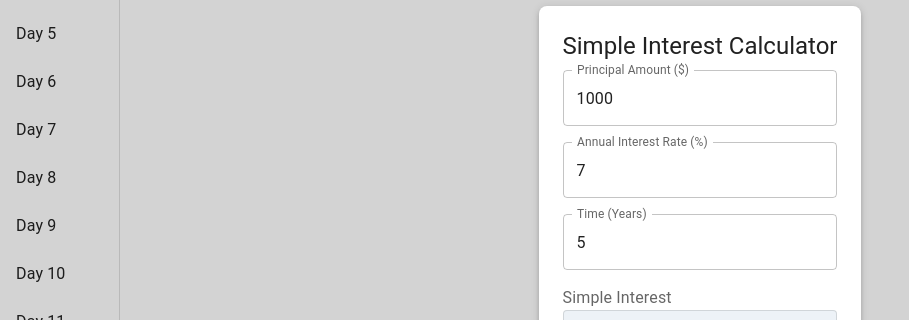
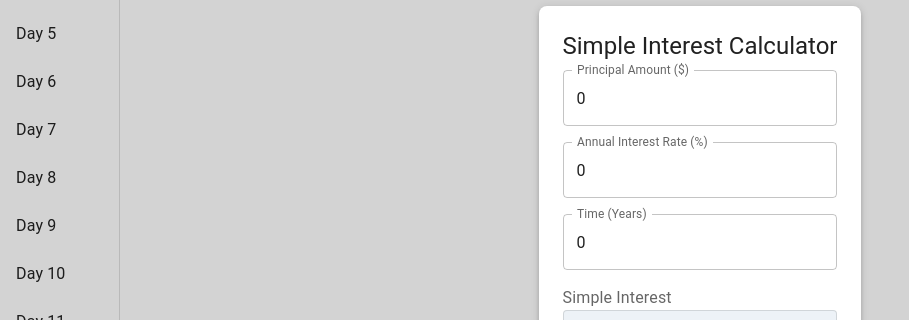
Before and after one commit to Cema2019/codedamn-challenge-30-days-of-react, a React (Vite) app: page /interest-calculator in a window 1280 px wide. Shown: the part 238-558 px from the top of the page, without its empty margins (0-909 px from the left). Built offline with nearby package versions, Linux system fonts and the light colour scheme.

Commit message:
Update default values

```diff
--- a/components/InterestCalculator.tsx
+++ b/components/InterestCalculator.tsx
@@ -2,9 +2,9 @@ import React, { useEffect, useState } from 'react';
 import { Box, TextField, Typography, Paper } from '@mui/material';
 
 const App: React.FC = () => {
-  const [principal, setPrincipal] = useState<number>(1000);
-  const [rate, setRate] = useState<number>(7);
-  const [time, setTime] = useState<number>(5);
+  const [principal, setPrincipal] = useState<number>(0);
+  const [rate, setRate] = useState<number>(0);
+  const [time, setTime] = useState<number>(0);
   const [simpleInterest, setSimpleInterest] = useState<string>('0');
   const [totalAmount, setTotalAmount] = useState<string>('0');
 
```
